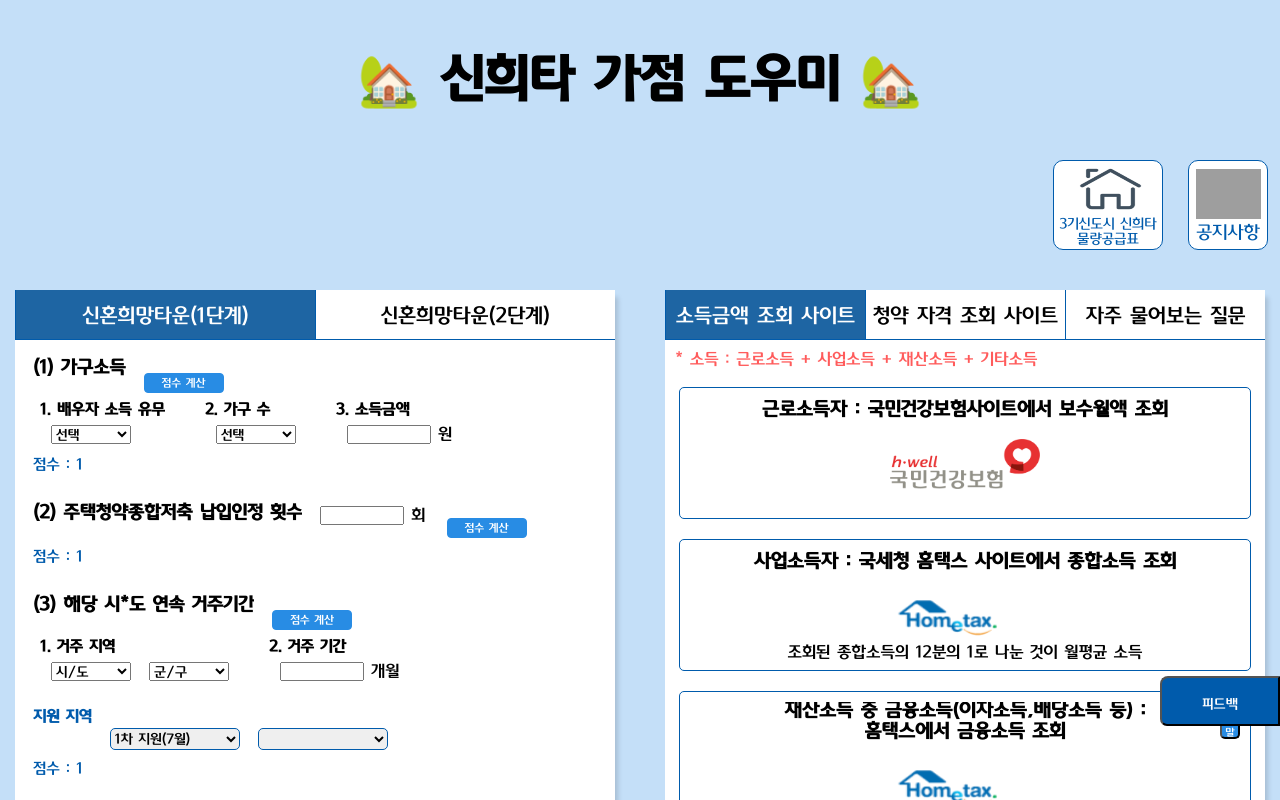
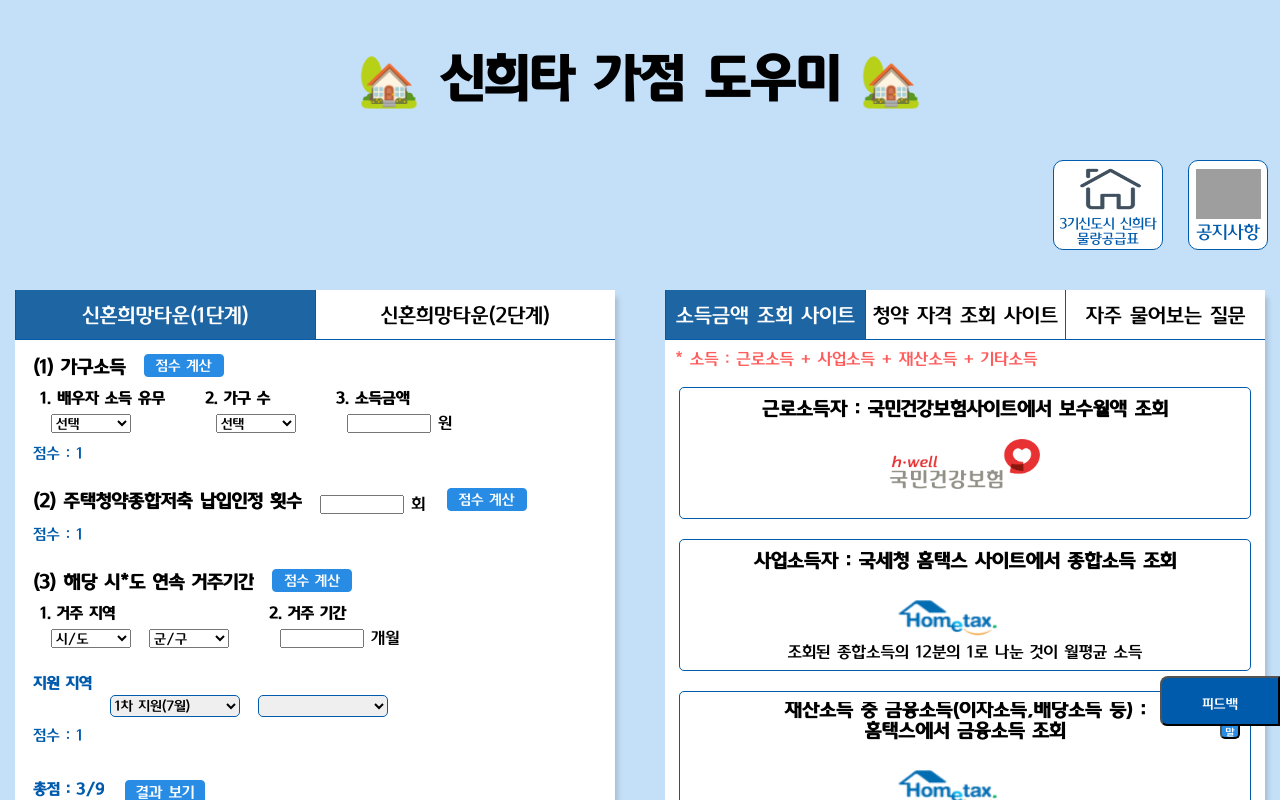
Before and after one commit to HeiniHeo/AllAboutSHT, a Next.js app in the folder Front/: page / in a window 1280 px wide. Shown: the top 800 px of the page. Built offline with nearby package versions, Linux system fonts and the light colour scheme; grey boxes are pictures that could not be loaded.

Commit message:
터치 수정

```diff
--- a/Front/components/Menu1/Calculator1.jsx
+++ b/Front/components/Menu1/Calculator1.jsx
@@ -182,7 +182,7 @@ const Calculator1 = ()=>{
                                                                                                                                                                                                                     setAlert('당해기준 충족자 이시네요! 1단계 공급물량은 총 60호 입니다.')
                                                                                                                                                                                                                         : (apply == '동작구수방사' && Location != 'seoul'
                                                                                                                                                                                                                         ?
-                                                                                                                                                                                                                        setAlert('지원 미달시 지원 가능 합니다!')
+                                                                                                                                                                                                                        setAlert('당해 지원 미달시 지원 가능 합니다!')
                                                                                                                                                                                                                             : apply == '구리갈매역세권' && Location == 'GyeongGi' && dbLocation == '구리시' && option2 >= 24
                                                                                                                                                                                                                             ?
                                                                                                                                                                                                                             setAlert('당해기준 충족자 이시네요! 1단계 공급물량은 총 330호 입니다.')
@@ -192,7 +192,14 @@ const Calculator1 = ()=>{
                                                                                                                                                                                                                                     : (apply == '구리갈매역세권' && Location != 'GyeongGi'
                                                                                                                                                                                                                                     ?
                                                                                                                                                                                                                                     setAlert('기타지역 거주자 이시네요! 1단계 공급물량은 총 165호 입니다.')
-                                                                                                                                                                                                                                        : '')))))))))))))))))))))))))))))))))))))))))))) ) ) ) ) )
+                                                                                                                                                                                                                                        : (apply == '성남금토' && dbLocation == '성남시' && option3 >= 24
+                                                                                                                                                                                                                                        ?
+                                                                                                                                                                                                                                            setAlert('당해기준 충족자 이시네요! 1단계 공급물량은 총 210호 입니다.')
+                                                                                                                                                                                                                                            : apply == '성남금토' && dbLocation != '성남시'
+                                                                                                                                                                                                                                            ?
+                                                                                                                                                                                                                                                setAlert('지원불가능합니다.')
+                                                                                                                                                                                                                                                :
+                                                                                                                                                                                                                                                '')))))))))))))))))))))))))))))))))))))))))))) ) ) ) ) ) )
 
         }
     }
@@ -394,7 +401,7 @@ const Calculator1 = ()=>{
                     <form onSubmit = {handleSubmit}>
                         <div className = "calculator_content1">
                             <div className = "option1">
-                                <h5>(1) 가구소득</h5><input onClick = {HandleResult1} className = "BTN" type = "button" value = "점수 계산"/>
+                                <h5>(1) 가구소득</h5><input onClick = {HandleResult1} onTouchEnd = {HandleResult1} className = "BTN" type = "button" value = "점수 계산"/>
                                 <div>
 
                                 </div>
@@ -430,11 +437,11 @@ const Calculator1 = ()=>{
                                 <div className = "inline-block">
                                     <input onChange = {changOption3} type = "text" />회
                                 </div>
-                                <input onClick = {HandleResult3} className = "BTN" type = "button" value = "점수 계산"/>
+                                <input onClick = {HandleResult3} onTouchEnd = {HandleResult3} className = "BTN" type = "button" value = "점수 계산"/>
                                 <div className = "score">점수 : <span className = "option3_result">{Result3}</span></div>
                             </div>
                             <div className = "option2">
-                                <h5>(3) 해당 시*도 연속 거주기간</h5><input onClick = {HandleResult2} className = "BTN" type = "button" value = "점수 계산"/>
+                                <h5>(3) 해당 시*도 연속 거주기간</h5><input onClick = {HandleResult2} onTouchEnd = {HandleResult2} className = "BTN" type = "button" value = "점수 계산"/>
                                 <div></div>
                                 <div className = "inline-block">
                                 <h6>1. 거주 지역</h6>
@@ -845,6 +852,7 @@ const Calculator1 = ()=>{
                                             : (
                                                 Location2 == 'fourth'
                                                 ? <> <option value = "남양주왕숙2">남양주왕숙2</option>
+                                                <option value = "성남금토">성남금토</option>
                                                 <option value = "부천대장">부천대장</option>
                                                 <option value = "고양창릉">고양창릉</option>
                                                 <option value = "부천역곡">부천역곡</option>
--- a/Front/css/Calculator.css
+++ b/Front/css/Calculator.css
@@ -47,9 +47,9 @@ ul > li > input, input{
   border:1px solid rgb(40, 140, 228);
   box-sizing: border-box;
   padding:3px;
-  font-size: 11px;
+  font-size: 14px;
   border-radius: 4px;
-
+  position: absolute;
 }
 
 .BTN:hover{
@@ -84,7 +84,7 @@ ul > li > input, input{
   border:1px solid rgb(40, 140, 228);
   box-sizing: border-box;
   padding:3px;
-  font-size: 11px;
+  font-size: 15px;
   border-radius: 4px;
   position: absolute;
   top:10px;
```
Also changed, not shown: Front/components/Menu1/Calculator2.jsx (+14 -6 lines), Front/public/공급표.png.
